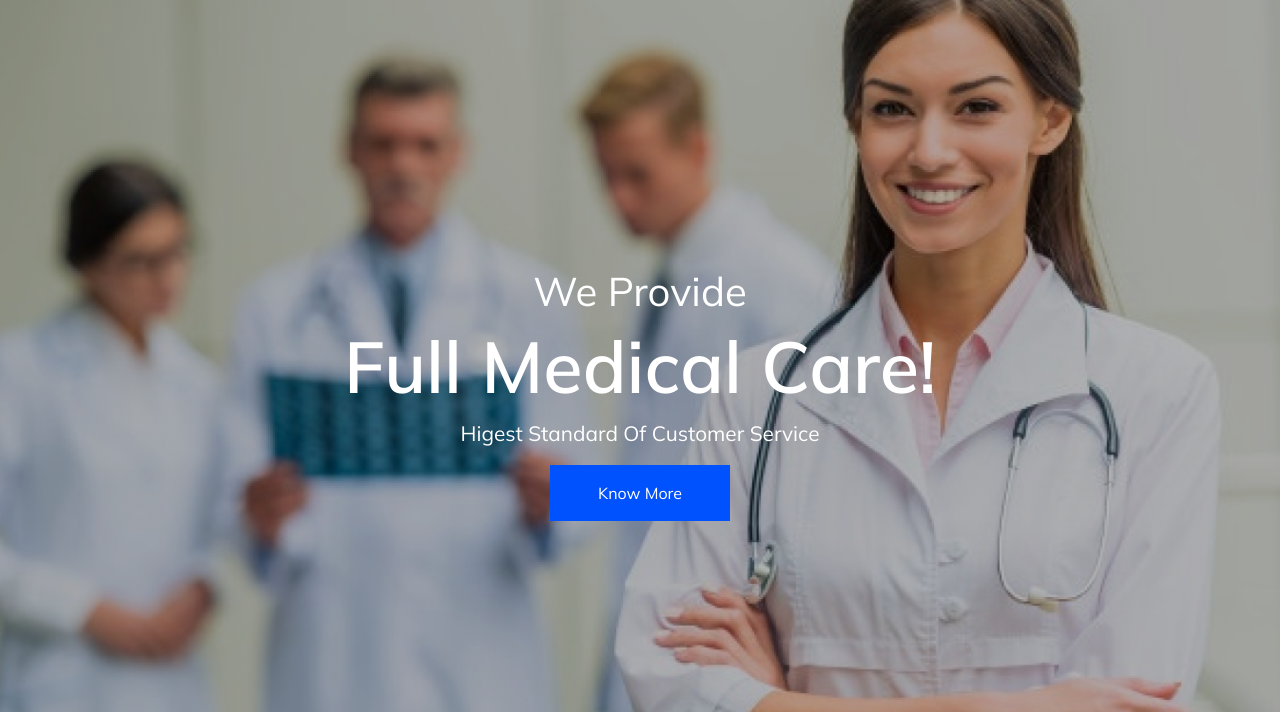
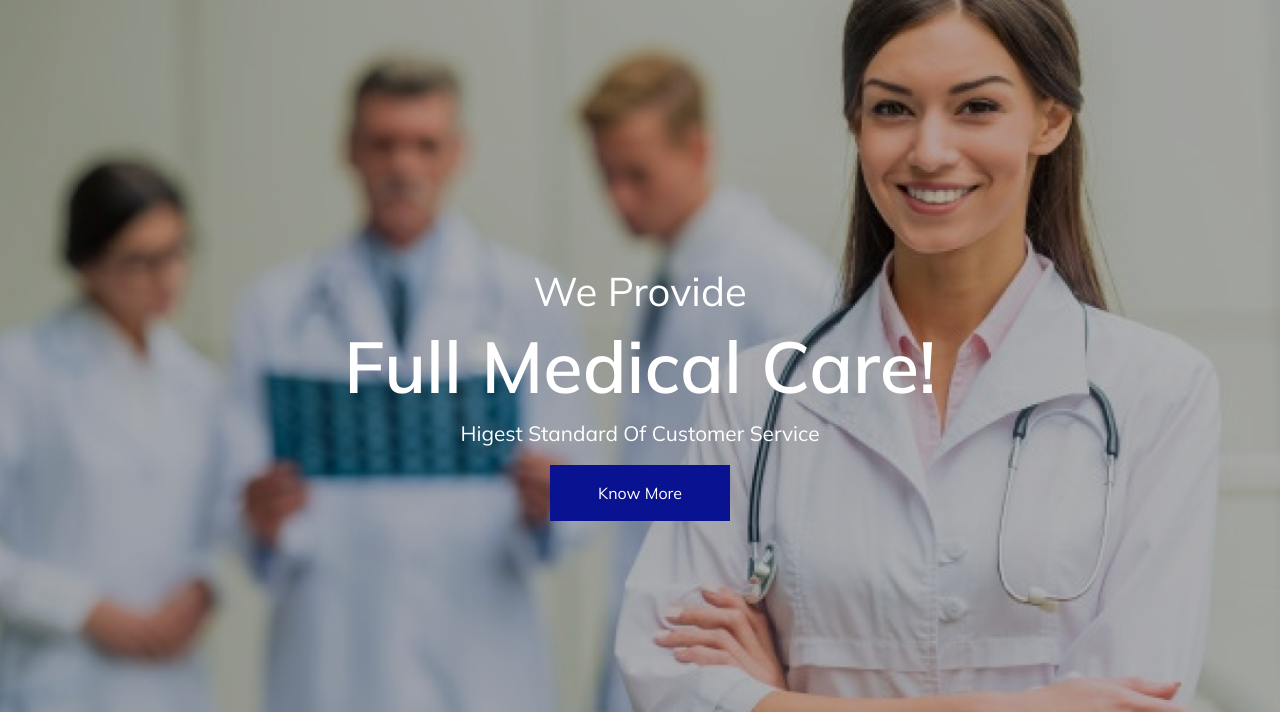
Before and after one commit to Gentlekboy/Med-Lab, a plain HTML site: page index.html in a window 1280 px wide. In both pictures the pointer is over the link "Know More". Shown: the part 62-774 px from the top of the page. Drawn offline with nearby package versions, Linux system fonts and the light colour scheme.

Commit message:
Added Hover Effects On Buttons

```diff
--- a/css/component.css
+++ b/css/component.css
@@ -6,6 +6,15 @@ button{
     text-decoration: none;
     background: #0052FF;
     border: none;
+    transition: 0.8s;
+}
+
+.hero a:hover,
+.faq a:hover,
+form button:hover{
+    background-color: #091291;
+    color: #ffffff;
+    transition: 0.8s;
 }
 
 .accordion-button{
```
